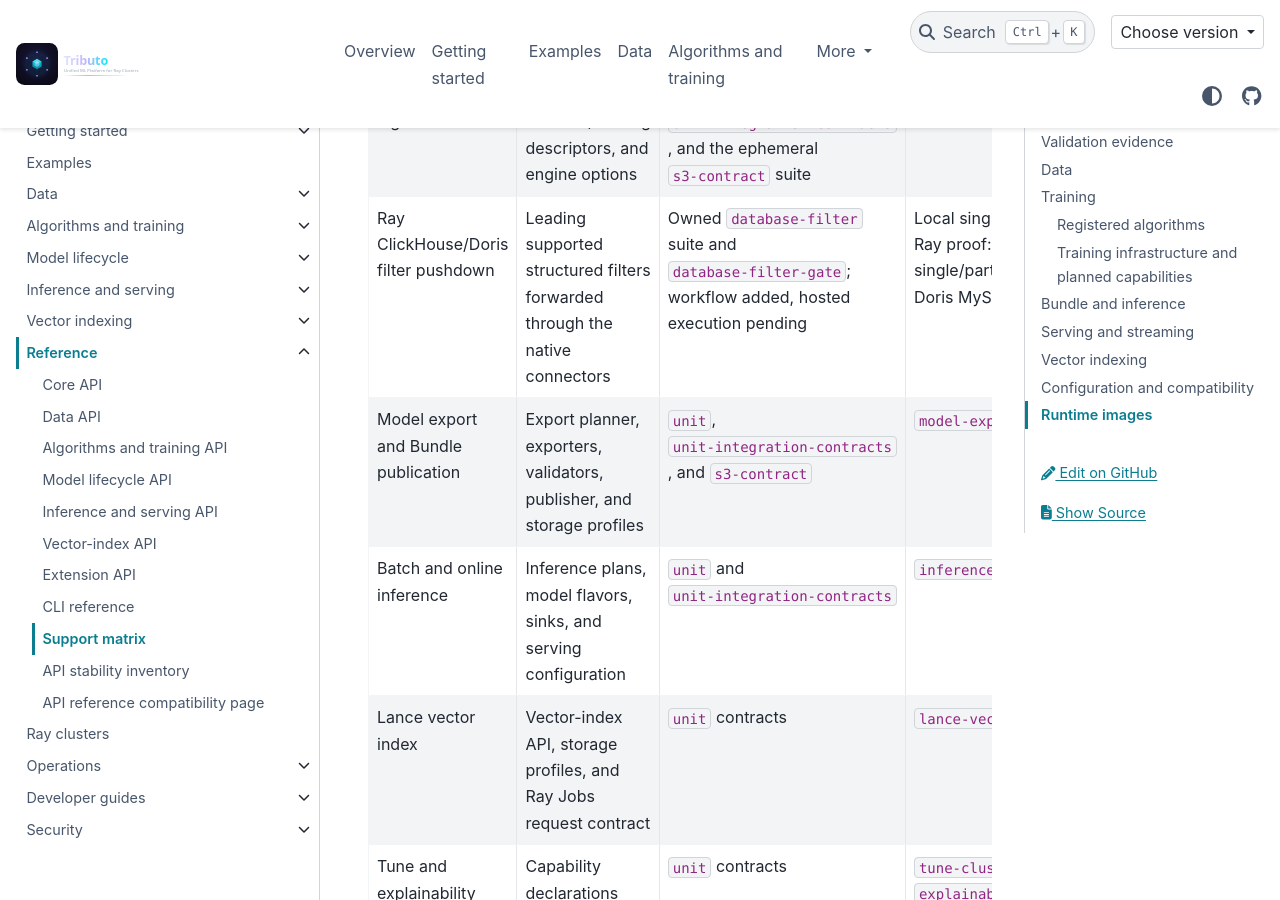
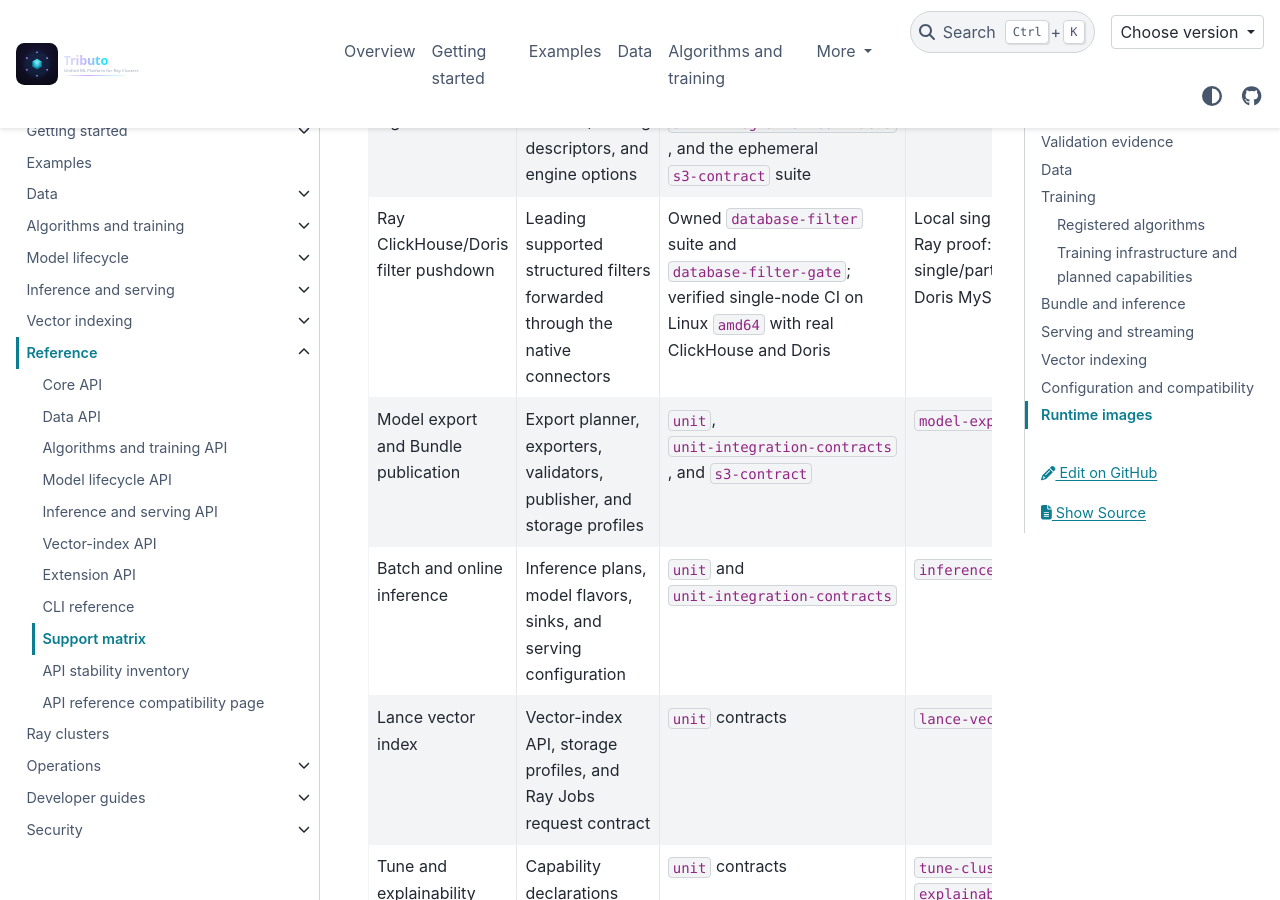
Before and after one commit to jiangxt2/Tributo, a Sphinx documentation site: the page built from docs/reference/support-matrix.md, in a window 1280 px wide and 900 px high, scrolled down 775 px. Built offline with Sphinx 7.4.7 and the PyData theme 0.15.4, drawn with Linux system fonts in a browser that asks for light colours; comment, search, counter and statistics services are not loaded.

Commit message:
docs(data): record verified single-node database CI
Replace the pending hosted execution note with verified Linux amd64
database CI evidence while retaining the single-node support boundary.

Signed-off-by: jiangxt2 <jiangxt2@vip.qq.com>

```diff
--- a/docs/reference/support-matrix.md
+++ b/docs/reference/support-matrix.md
@@ -21,7 +21,7 @@ automation eligibility.
 | Area | Implementation and configuration | Bounded CI evidence | External environment evidence |
 | --- | --- | --- | --- |
 | Bounded ingestion | Data Gateway, Provider/Binding descriptors, and engine options | `unit`, `unit-integration-contracts`, and the ephemeral `s3-contract` suite | `data-ingestion-cluster` |
-| Ray ClickHouse/Doris filter pushdown | Leading supported structured filters forwarded through the native connectors | Owned `database-filter` suite and `database-filter-gate`; workflow added, hosted execution pending | Local single-node Docker Ray proof: ClickHouse single/partition/range; Doris MySQL/Flight |
+| Ray ClickHouse/Doris filter pushdown | Leading supported structured filters forwarded through the native connectors | Owned `database-filter` suite and `database-filter-gate`; verified single-node CI on Linux `amd64` with real ClickHouse and Doris | Local single-node Docker Ray proof: ClickHouse single/partition/range; Doris MySQL/Flight |
 | Model export and Bundle publication | Export planner, exporters, validators, publisher, and storage profiles | `unit`, `unit-integration-contracts`, and `s3-contract` | `model-export-cluster` |
 | Batch and online inference | Inference plans, model flavors, sinks, and serving configuration | `unit` and `unit-integration-contracts` | `inference-cluster` |
 | Lance vector index | Vector-index API, storage profiles, and Ray Jobs request contract | `unit` contracts | `lance-vector-cluster` |
```
